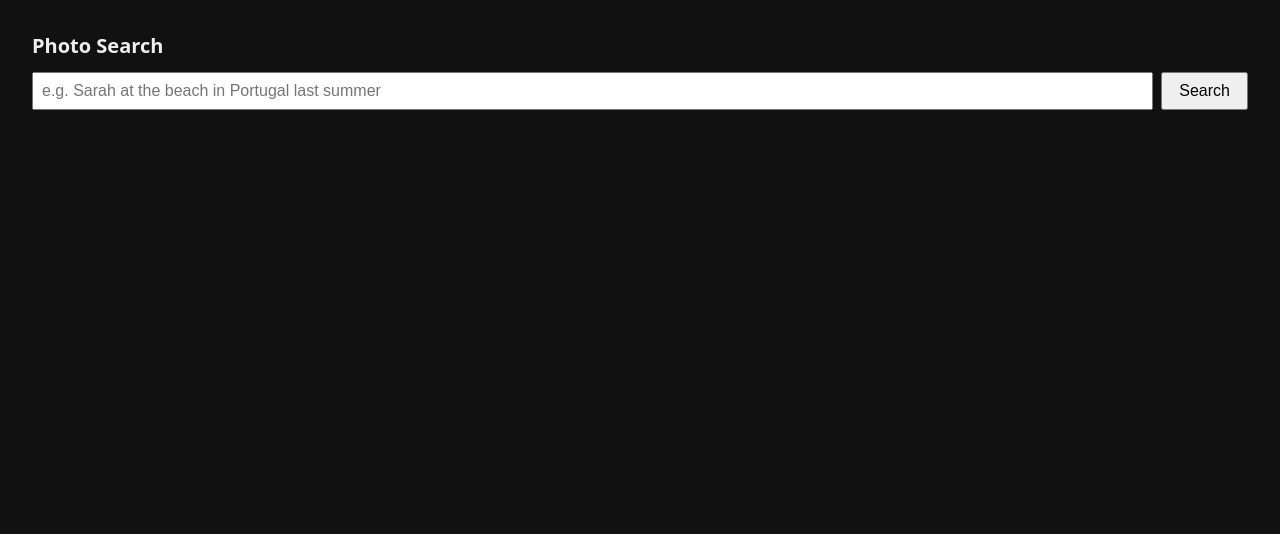
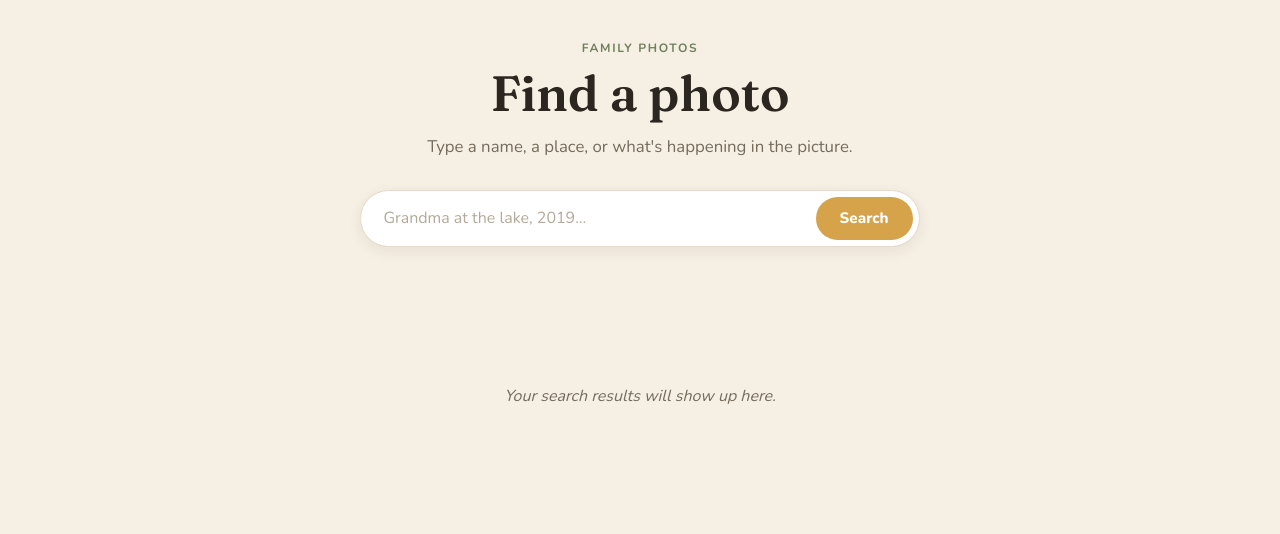
Before and after one commit to kylebrothers/photo-search, a Flask app: page / in a window 1280 px wide. Shown: the top 534 px of the page. Run offline with Flask 3, Linux system fonts and the light colour scheme.

Commit message:
Standard search page + debug search page

```diff
--- a/search-api/templates/search.html
+++ b/search-api/templates/search.html
@@ -2,124 +2,271 @@
 <html lang="en">
 <head>
 <meta charset="UTF-8">
-<title>Photo Search</title>
+<meta name="viewport" content="width=device-width, initial-scale=1.0">
+<title>Find a Photo</title>
+<link rel="preconnect" href="https://fonts.googleapis.com">
+<link rel="preconnect" href="https://fonts.gstatic.com" crossorigin>
+<link href="https://fonts.googleapis.com/css2?family=Fraunces:opsz,wght@9..144,500;9..144,600;9..144,700&family=Nunito:wght@400;600;700;800&display=swap" rel="stylesheet">
 <style>
-  body { font-family: system-ui, sans-serif; margin: 2rem; background: #111; color: #eee; }
-  h1 { font-size: 1.25rem; }
-  #search-form { display: flex; gap: 0.5rem; margin-bottom: 1rem; }
-  #query { flex: 1; padding: 0.5rem; font-size: 1rem; }
-  button { padding: 0.5rem 1rem; font-size: 1rem; cursor: pointer; }
-  #status { color: #999; margin-bottom: 0.5rem; }
-  #explanation { color: #cdd; background: #1c1c1c; border-left: 3px solid #6cf;
-                 padding: 0.5rem 0.75rem; margin-bottom: 0.75rem; display: none;
-                 font-size: 0.9rem; line-height: 1.4; }
-  #fallback-notice { color: #fc9; background: #2a2114; border-left: 3px solid #f7971e;
-                     padding: 0.4rem 0.75rem; margin-bottom: 0.75rem; display: none;
-                     font-size: 0.85rem; }
-  #trace-wrap { margin-bottom: 1.25rem; display: none; }
-  #trace-wrap summary { color: #888; cursor: pointer; font-size: 0.8rem; }
-  #trace { background: #161616; border: 1px solid #262626; border-radius: 4px;
-           padding: 0.6rem; margin-top: 0.4rem; font-family: ui-monospace, monospace;
-           font-size: 0.75rem; color: #9c9; white-space: pre-wrap; overflow-x: auto; }
-  #results { display: grid; grid-template-columns: repeat(auto-fill, minmax(180px, 1fr)); gap: 1rem; }
-  .result { background: #1c1c1c; border-radius: 6px; overflow: hidden; }
-  .result img { width: 100%; display: block; aspect-ratio: 1; object-fit: cover; }
-  .result-links { display: flex; justify-content: space-between; padding: 0.4rem 0.6rem; font-size: 0.85rem; }
-  .result-links a { color: #6cf; text-decoration: none; }
+  :root {
+    --paper: #F6F0E4;
+    --ink: #2C2620;
+    --ink-soft: #756B5C;
+    --card: #FFFDF8;
+    --card-border: #E8D9C5;
+    --moss: #6E7F5C;
+    --moss-dark: #56634A;
+    --gold: #D6A24A;
+    --gold-dark: #C08E3A;
+  }
+
+  * { box-sizing: border-box; }
+
+  body {
+    margin: 0;
+    padding: 2.5rem 1.5rem 4rem;
+    background: var(--paper);
+    color: var(--ink);
+    font-family: 'Nunito', sans-serif;
+  }
+
+  .page { max-width: 980px; margin: 0 auto; }
+
+  .hero { text-align: center; }
+
+  .eyebrow {
+    margin: 0;
+    text-transform: uppercase;
+    letter-spacing: 0.14em;
+    font-size: 0.75rem;
+    font-weight: 700;
+    color: var(--moss);
+  }
+
+  h1 {
+    font-family: 'Fraunces', serif;
+    font-weight: 600;
+    font-size: clamp(2.1rem, 5vw, 3.1rem);
+    margin: 0.4rem 0 0.6rem;
+    color: var(--ink);
+  }
+
+  .subhead {
+    margin: 0 auto;
+    max-width: 440px;
+    color: var(--ink-soft);
+    font-size: 1.05rem;
+    line-height: 1.5;
+  }
+
+  .search-bar {
+    display: flex;
+    gap: 0.4rem;
+    max-width: 560px;
+    margin: 1.9rem auto 0;
+    background: #fff;
+    padding: 0.4rem;
+    border-radius: 999px;
+    border: 1px solid var(--card-border);
+    box-shadow: 0 4px 14px rgba(44, 38, 32, 0.08);
+  }
+
+  #query {
+    flex: 1;
+    min-width: 0;
+    border: none;
+    outline: none;
+    background: transparent;
+    padding: 0.65rem 1rem;
+    font-family: 'Nunito', sans-serif;
+    font-size: 1rem;
+    color: var(--ink);
+  }
+
+  #query::placeholder { color: #b3a999; }
+
+  .search-bar button {
+    border: none;
+    background: var(--gold);
+    color: #fff;
+    font-family: 'Nunito', sans-serif;
+    font-weight: 800;
+    font-size: 0.95rem;
+    padding: 0.65rem 1.5rem;
+    border-radius: 999px;
+    cursor: pointer;
+    transition: background 0.15s ease;
+    flex-shrink: 0;
+  }
+
+  .search-bar button:hover { background: var(--gold-dark); }
+
+  #query:focus-visible,
+  .search-bar button:focus-visible,
+  .save-btn:focus-visible {
+    outline: 2px solid var(--moss);
+    outline-offset: 2px;
+  }
+
+  .status {
+    margin: 0.9rem 0 0;
+    min-height: 1.3em;
+    color: var(--ink-soft);
+    font-size: 0.92rem;
+  }
+
+  main { margin-top: 2.5rem; }
+
+  .empty-state {
+    text-align: center;
+    color: var(--ink-soft);
+    font-style: italic;
+    padding: 3rem 1rem;
+  }
+
+  .results {
+    display: grid;
+    grid-template-columns: repeat(auto-fill, minmax(200px, 1fr));
+    gap: 2rem 1.75rem;
+  }
+
+  .photo-card {
+    background: var(--card);
+    border: 1px solid var(--card-border);
+    border-radius: 4px;
+    padding: 0.6rem 0.6rem 0.85rem;
+    box-shadow: 0 6px 16px rgba(44, 38, 32, 0.12);
+    transform: rotate(var(--tilt, -1deg));
+    transition: transform 0.18s ease, box-shadow 0.18s ease;
+  }
+
+  .photo-card:nth-child(3n+1) { --tilt: -1.3deg; }
+  .photo-card:nth-child(3n+2) { --tilt: 1deg; }
+  .photo-card:nth-child(3n+3) { --tilt: -0.5deg; }
+
+  .photo-card:hover,
+  .photo-card:focus-within {
+    transform: rotate(0deg) translateY(-4px);
+    box-shadow: 0 12px 24px rgba(44, 38, 32, 0.18);
+  }
+
+  .photo-card img {
+    width: 100%;
+    aspect-ratio: 1;
+    object-fit: cover;
+    display: block;
+    border-radius: 2px;
+    background: #ece3d3;
+  }
+
+  .save-btn {
+    margin-top: 0.65rem;
+    display: flex;
+    align-items: center;
+    justify-content: center;
+    gap: 0.4rem;
+    width: 100%;
+    padding: 0.55rem 0.6rem;
+    background: var(--moss);
+    color: #fff;
+    border: none;
+    border-radius: 999px;
+    font-family: 'Nunito', sans-serif;
+    font-weight: 700;
+    font-size: 0.85rem;
+    text-decoration: none;
+    transition: background 0.15s ease;
+  }
+
+  .save-btn:hover { background: var(--moss-dark); }
+
+  .save-btn svg { flex-shrink: 0; }
+
+  @media (prefers-reduced-motion: reduce) {
+    .photo-card, .search-bar button, .save-btn { transition: none; }
+  }
+
+  @media (max-width: 480px) {
+    body { padding: 2rem 1rem 3rem; }
+    .search-bar { flex-direction: column; border-radius: 20px; }
+    .search-bar button { width: 100%; }
+  }
 </style>
 </head>
 <body>
-  <h1>Photo Search</h1>
-  <form id="search-form">
-    <input id="query" type="text" placeholder="e.g. Sarah at the beach in Portugal last summer" autocomplete="off">
-    <button type="submit">Search</button>
-  </form>
-  <div id="status"></div>
-  <div id="explanation"></div>
-  <div id="fallback-notice"></div>
-  <details id="trace-wrap">
-    <summary>Tool-call trace</summary>
-    <div id="trace"></div>
-  </details>
-  <div id="results"></div>
+  <div class="page">
+    <header class="hero">
+      <p class="eyebrow">Family Photos</p>
+      <h1>Find a photo</h1>
+      <p class="subhead">Type a name, a place, or what's happening in the picture.</p>
+      <form id="search-form" class="search-bar">
+        <input id="query" type="text" placeholder="Grandma at the lake, 2019…" autocomplete="off">
+        <button type="submit">Search</button>
+      </form>
+      <p id="status" class="status"></p>
+    </header>
+
+    <main>
+      <div id="empty-state" class="empty-state">
+        <p>Your search results will show up here.</p>
+      </div>
+      <div id="results" class="results"></div>
+    </main>
+  </div>
 
   <script>
     const form = document.getElementById('search-form');
-    const status = document.getElementById('status');
-    const explanationEl = document.getElementById('explanation');
-    const fallbackEl = document.getElementById('fallback-notice');
-    const traceWrap = document.getElementById('trace-wrap');
-    const traceEl = document.getElementById('trace');
+    const queryInput = document.getElementById('query');
+    const statusEl = document.getElementById('status');
+    const emptyState = document.getElementById('empty-state');
     const results = document.getElementById('results');
+
+    const downloadIcon = `<svg width="14" height="14" viewBox="0 0 16 16" fill="none" aria-hidden="true">
+      <path d="M8 1.5V10.5M8 10.5L4.5 7M8 10.5L11.5 7" stroke="currentColor" stroke-width="1.6" stroke-linecap="round" stroke-linejoin="round"/>
+      <path d="M2.5 13.5H13.5" stroke="currentColor" stroke-width="1.6" stroke-linecap="round"/>
+    </svg>`;
 
     form.addEventListener('submit', async (e) => {
       e.preventDefault();
-      const query = document.getElementById('query').value.trim();
+      const query = queryInput.value.trim();
       if (!query) return;
 
-      status.textContent = 'Searching...';
+      emptyState.style.display = 'none';
       results.innerHTML = '';
-      explanationEl.style.display = 'none';
-      fallbackEl.style.display = 'none';
-      traceWrap.style.display = 'none';
+      statusEl.textContent = 'Looking…';
 
-      const startTime = performance.now();
       try {
         const res = await fetch('/api/search', {
           method: 'POST',
           headers: { 'Content-Type': 'application/json' },
           body: JSON.stringify({ query })
         });
-        const elapsedMs = Math.round(performance.now() - startTime);
-        console.log(`[search] ${elapsedMs}ms, HTTP ${res.status}`);
-
         const data = await res.json();
-        console.log('[search] response:', data);
 
         if (!res.ok) {
-          status.textContent = 'Error: ' + (data.error || 'search failed');
+          statusEl.textContent = 'Something went wrong. Please try again.';
           return;
         }
 
-        status.textContent = `${data.results.length} result(s) — ${elapsedMs}ms`;
-
-        // Agent's plain-language account of what it did.
-        if (data.explanation) {
-          explanationEl.textContent = data.explanation;
-          explanationEl.style.display = 'block';
+        if (!data.results.length) {
+          statusEl.textContent = "No photos matched. Try different or fewer words.";
+          return;
         }
 
-        // Fallback notice (rule-based parser was used).
-        if (data.fell_back) {
-          fallbackEl.textContent = 'Fell back to the rule-based parser for this query.';
-          fallbackEl.style.display = 'block';
-        }
-
-        // Tool-call trace (collapsed by default) — replaces the old
-        // deterministic-Python-trace debuggability.
-        if (data.trace && data.trace.length) {
-          traceEl.textContent = JSON.stringify(data.trace, null, 2);
-          traceWrap.style.display = 'block';
-        }
+        statusEl.textContent = `${data.results.length} photo${data.results.length === 1 ? '' : 's'} found`;
 
         for (const r of data.results) {
-          const div = document.createElement('div');
-          div.className = 'result';
-          div.innerHTML = `
-            <a href="${r.view_url}" target="_blank">
-              <img src="${r.thumbnail_url}" loading="lazy" alt="">
-            </a>
-            <div class="result-links">
-              <a href="${r.view_url}" target="_blank">View in Immich</a>
-              <a href="${r.download_url}">Download</a>
-            </div>
+          const card = document.createElement('div');
+          card.className = 'photo-card';
+          card.innerHTML = `
+            <img src="${r.thumbnail_url}" loading="lazy" alt="">
+            <a class="save-btn" href="${r.download_url}">${downloadIcon} Save photo</a>
           `;
-          results.appendChild(div);
+          results.appendChild(card);
         }
       } catch (err) {
-        const elapsedMs = Math.round(performance.now() - startTime);
-        console.error(`[search] failed after ${elapsedMs}ms:`, err);
-        status.textContent = 'Network error — is search-api reachable?';
+        console.error('[search] failed:', err);
+        statusEl.textContent = 'Something went wrong. Please try again.';
       }
     });
   </script>
```
Also changed, not shown: search-api/templates/search_debug.html (added, +127 -0 lines).
